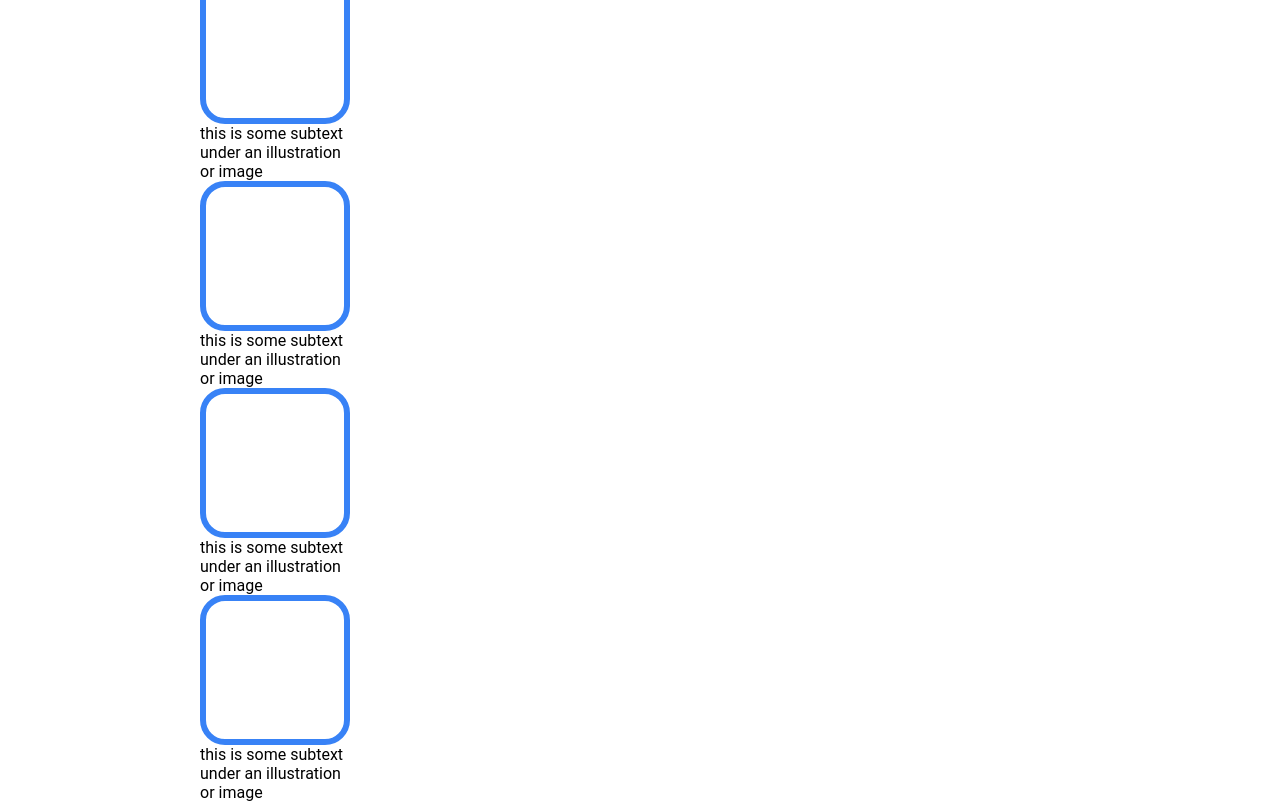
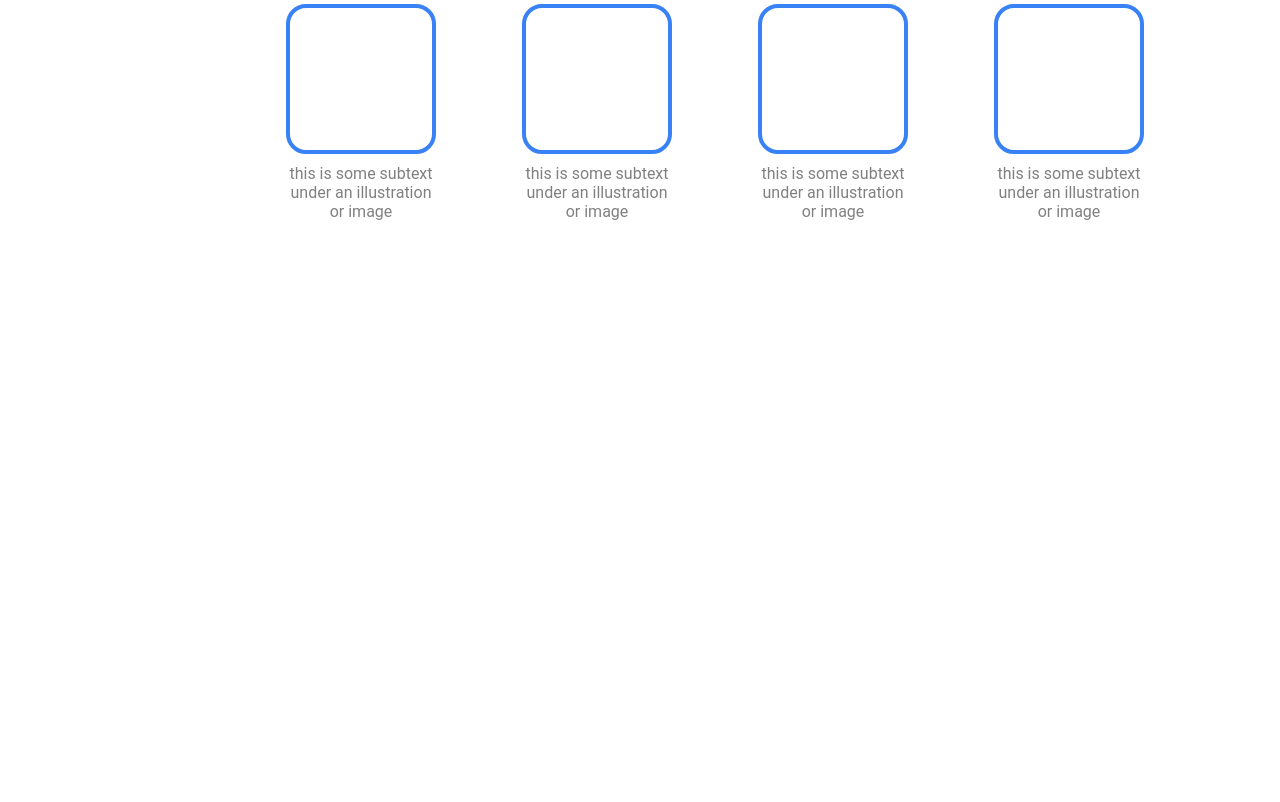
Before and after one commit to etakcm14/Landing-Page, a plain HTML site: page index.html in a window 1280 px wide. Shown: the part 646-1448 px from the top of the page. After the commit the page ends 1017 px from the top, so only its background shows below. Drawn offline with Linux system fonts and the light colour scheme.

Commit message:
Format boxes and text to center and space evenly

```diff
--- a/index.html
+++ b/index.html
@@ -33,23 +33,27 @@
         </div>
 
         <div class="main">
-            <div class="title">Some random information</div>
+            <div class="title">Some random information.</div>
             <div class="boxes">
                 <div class="container">
                     <div class="box"></div>
                     <div class="caption">this is some subtext under an illustration or image</div>
-                <div class="container">
-                    <div class="box"></div>
-                    <div class="caption">this is some subtext under an illustration or image</div>
-                <div class="container">
-                    <div class="box"></div>
-                    <div class="caption">this is some subtext under an illustration or image</div>
+                </div>
                 <div class="container">
                     <div class="box"></div>
                     <div class="caption">this is some subtext under an illustration or image</div>
                 </div>
+                <div class="container">
+                    <div class="box"></div>
+                    <div class="caption">this is some subtext under an illustration or image</div>
+                </div>
+                <div class="container">
+                    <div class="box"></div>
+                    <div class="caption">this is some subtext under an illustration or image</div>
+                </div>
+            </div>
 
-            </div>
+
 
 
 
--- a/style.css
+++ b/style.css
@@ -96,19 +96,28 @@ button {
     font-size: 36px;
     font-weight: 900;
     text-align: center;
+    margin-bottom: 30px;
 }
 
 .box {
     height: 150px;
     width: 150px;
-    border: 6px solid #3882f6;
-    border-radius: 25px;
+    border: 4px solid #3882f6;
+    border-radius: 20px;
+    margin-bottom: 10px;
 }
 
 .boxes {
     display: flex;
+    justify-content: space-evenly;
 }
 
 .container {
+    text-align: center;
     width: 150px;
 }
+
+.caption {
+    color: gray;
+    margin-bottom: 150px;
+}
```
